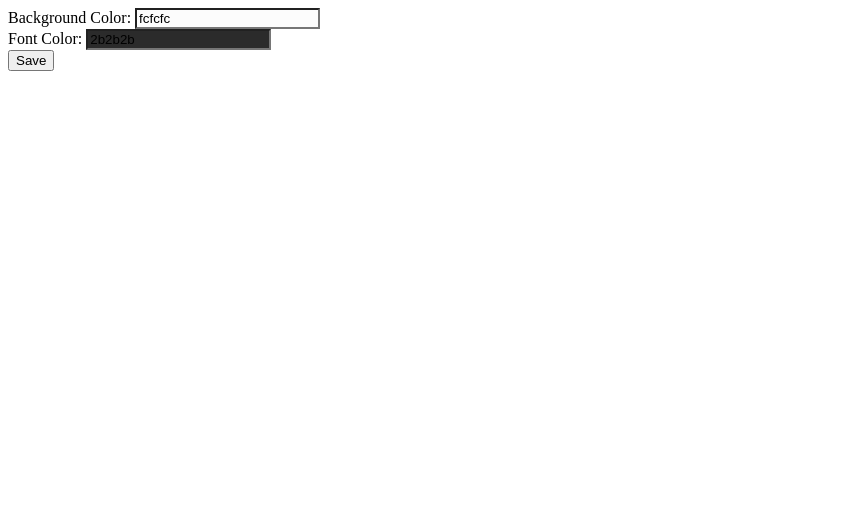
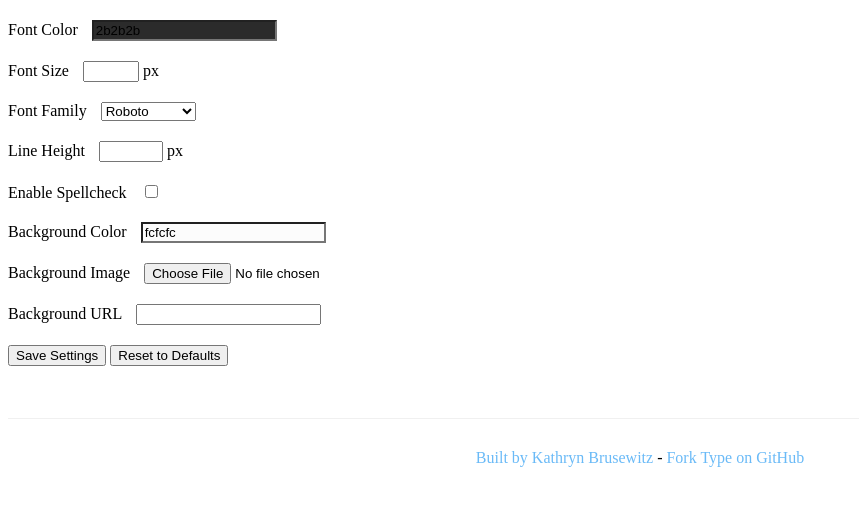
Before and after one commit to KathrynBrusewitz/type-tab, a browser extension: page options.html in a window 1280 px wide. Shown: the whole page, without its empty margins (0-859 px from the left). Drawn offline with Linux system fonts and the light colour scheme.

Commit message:
Extend settings ui

```diff
--- a/options.html
+++ b/options.html
@@ -7,16 +7,64 @@
 </head>
 
 <body>
+  <section>
+    <div class="option">
+      <label for="fontColor">Font Color</label>
+      <input id="fontColor" class="jscolor" />
+    </div>
 
-  <div>
-    Background Color: <input id="backgroundColor" class="jscolor">
-  </div>
-  <div>
-    Font Color: <input id="fontColor" class="jscolor">
-  </div>
+    <div class="option">
+      <label for="fontSize">Font Size</label>
+      <input id="fontSize" type="number" min="2" max="40" /> px
+    </div>
 
-  <div id="status"></div>
-  <button id="save">Save</button>
+    <div class="option">
+      <label for="fontFamily">Font Family</label>
+      <select id="fontFamily">
+        <option value="Roboto">Roboto</option>
+        <option value="Droid Serif">Droid Serif</option>
+        <option value="Open Sans">Open Sans</option>
+        <option value="Lobster">Lobster</option>
+        <option value="Indie Flower">Indie Flower</option>
+        <option value="Inconsolata">Inconsolata</option>
+      </select>
+    </div>
+
+    <div class="option">
+      <label for="lineHeight">Line Height</label>
+      <input id="lineHeight" type="number" min="-10" max="20" /> px
+    </div>
+
+    <div class="option">
+      <label for="spellcheck">Enable Spellcheck</label>
+      <input id="spellcheck" type="checkbox">
+    </div>
+
+    <div class="option">
+      <label for="backgroundColor">Background Color</label>
+      <input id="backgroundColor" class="jscolor" />
+    </div>
+
+    <div class="option">
+      <label for="backgroundImageUpload">Background Image</label>
+      <input id="backgroundImageUpload" type="file" />
+    </div>
+
+    <div class="option">
+      <label for="backgroundImageURL">Background URL</label>
+      <input id="backgroundImageURL" type="url" class="full-width" />
+    </div>
+  </section>
+
+  <section class="buttons">
+    <button id="save">Save Settings</button>
+    <button id="reset">Reset to Defaults</button>
+    <div id="status" class="status"></div>
+  </section>
+
+  <section class="attribution">
+    <a href="http://bruk.io/">Built by Kathryn Brusewitz</a> - <a href="https://github.com/KathrynBrusewitz/type">Fork Type on GitHub</a>
+  </section>
 
   <script src="jscolor.min.js"></script>
   <script src="options.js"></script>
--- a/options.js
+++ b/options.js
@@ -9,10 +9,14 @@ const saveOptions = () => {
     fontColor: fontColor.value,
   }, () => {
     // Let user know options were saved
-    status.textContent = 'Options saved.';
+    status.textContent = 'Settings have been saved.';
+    status.classList.add('status-save');
+    status.style.visibility = 'visible';
     setTimeout(() => {
       status.textContent = '';
-    }, 750);
+      status.style.visibility = 'hidden';
+      status.classList.remove('status-save');
+    }, 2000);
   });
 };
 
--- a/styles.css
+++ b/styles.css
@@ -1,20 +1,59 @@
-html, body {
+html, #app, textarea {
   height: 100%;
 }
 
 textarea {
-  font-family: "Helvetica", "Roboto", "Arial", sans-serif;
-  font-size: 1.5em;
-  line-height: 1.3em;
+  border-color: transparent;
+  border-style: none;
   left: 0;
+  outline: none;
+  overflow: auto;
+  right: 0;
   top: 0;
-  right: 0;
   width: 100%;
-  outline: none;
-  border-style: none;
-  border-color: transparent;
-  overflow: auto;
-  height: 100%;
+}
+
+section {
+  margin: 10px 0;
+}
+
+.option {
+  padding: 10px 0;
+}
+
+.option label {
+  padding-right: 10px;
+}
+
+.status {
+  border: 1px solid transparent;
+  border-radius: 0.25rem;
+  margin-top: 1rem;
+  padding: 0.75rem 1.25rem;
+  visibility: none;
+}
+
+.status-save {
+  background-color: #dff0d8;
+  border-color: #d0e9c6;
+  color: #3c763d;
+}
+
+.status-reset {
+  background-color: #d9edf7;
+  border-color: #bcdff1;
+  color: #31708f;
+}
+
+.attribution {
+  border-top: 1px solid #f0f0f0;
+  padding: 30px 0;
+  text-align: center;
+}
+
+.attribution a {
+  color: #6abaf7;
+  text-decoration: none;
 }
 
 .jscolor {
```
Also changed, not shown: tab.html (+1 -1 lines).
